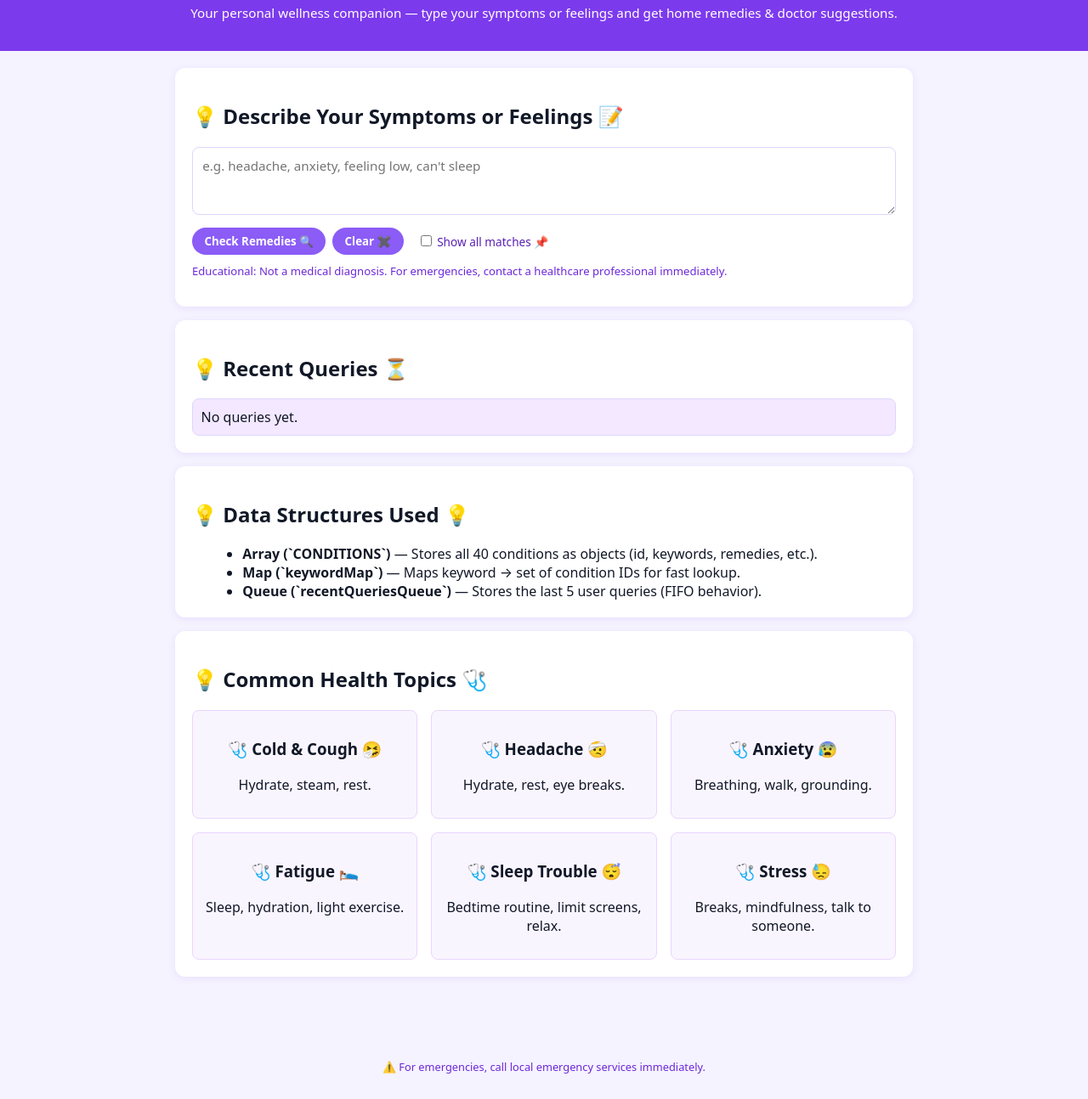
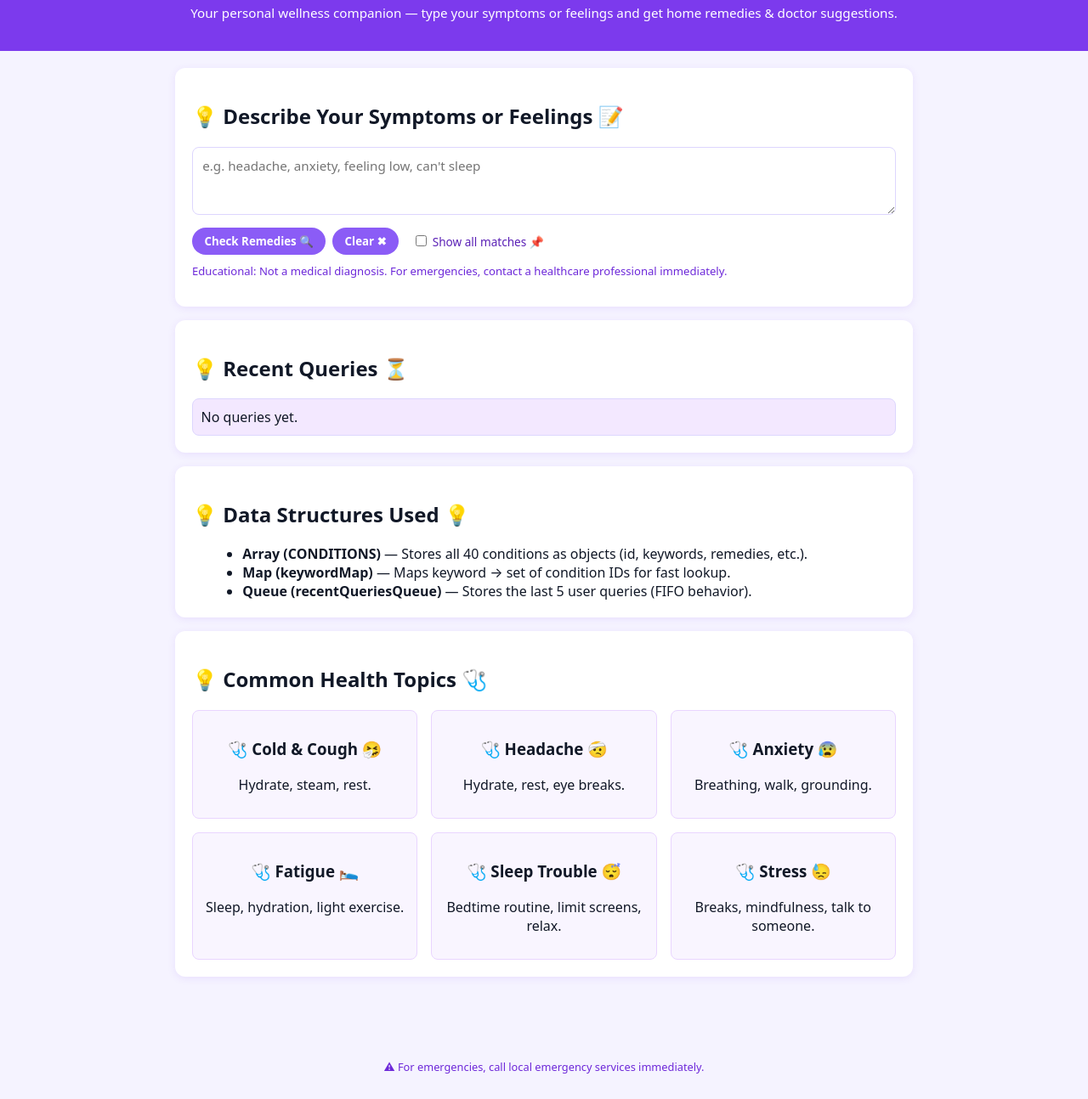
Before and after one commit to Karishmajeny/MannMitra, a plain HTML site: page index.html in a window 1280 px wide. Shown: the part 58-1352 px from the top of the page at 85% size. Drawn offline with Linux system fonts and the light colour scheme.

Commit message:
Add fresh MannMitra website files

```diff
--- a/src/main/java/com/karishma/man/index.html
+++ b/index.html
@@ -21,7 +21,7 @@
       <textarea id="symptomInput" placeholder="e.g. headache, anxiety, feeling low, can't sleep"></textarea>
       <div class="controls">
         <button id="checkBtn">Check Remedies 🔍</button>
-        <button id="clearBtn">Clear ✖️</button>
+        <button id="clearBtn">Clear ✖</button>
         <label class="small"><input id="showAll" type="checkbox" /> Show all matches 📌</label>
       </div>
       <p class="note">Educational: Not a medical diagnosis. For emergencies, contact a healthcare professional immediately.</p>
@@ -43,9 +43,9 @@
     <section class="card">
       <h2>Data Structures Used 💡</h2>
       <ul>
-        <li><strong>Array (`CONDITIONS`)</strong> — Stores all 40 conditions as objects (id, keywords, remedies, etc.).</li>
-        <li><strong>Map (`keywordMap`)</strong> — Maps keyword → set of condition IDs for fast lookup.</li>
-        <li><strong>Queue (`recentQueriesQueue`)</strong> — Stores the last 5 user queries (FIFO behavior).</li>
+        <li><strong>Array (CONDITIONS)</strong> — Stores all 40 conditions as objects (id, keywords, remedies, etc.).</li>
+        <li><strong>Map (keywordMap)</strong> — Maps keyword → set of condition IDs for fast lookup.</li>
+        <li><strong>Queue (recentQueriesQueue)</strong> — Stores the last 5 user queries (FIFO behavior).</li>
       </ul>
     </section>
 
@@ -65,7 +65,7 @@
 
   <!-- Footer -->
   <footer>
-    <p>⚠️ For emergencies, call local emergency services immediately.</p>
+    <p>⚠ For emergencies, call local emergency services immediately.</p>
   </footer>
 
   <!-- Script -->
```
Also changed, not shown: script.js (renamed from src/main/java/com/karishma/man/script.js), style.css (line endings or trailing spaces), 3 other files.
